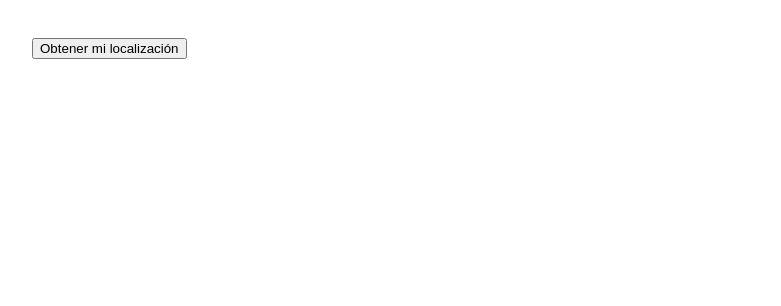
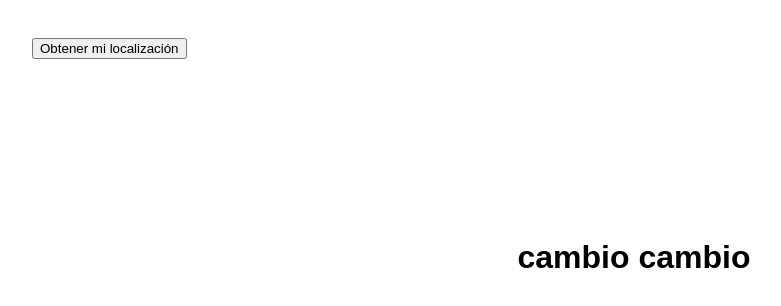
Before and after one commit to SocialPymesVLC/geolocalizador, a plain HTML site: page index.html in a window 1280 px wide. Shown: the whole page, without its empty margins (6-787 px from the left). Drawn offline with Linux system fonts and the light colour scheme.

Commit message:
h1 cambio

```diff
--- a/index.html
+++ b/index.html
@@ -67,6 +67,7 @@
     <div id="localizacion">
         <button id="obtener" style="margin:30px;">Obtener mi localización</button>
     </div>
+    <h1>cambio cambio</h1>
 </body>
 
 </html>
```
